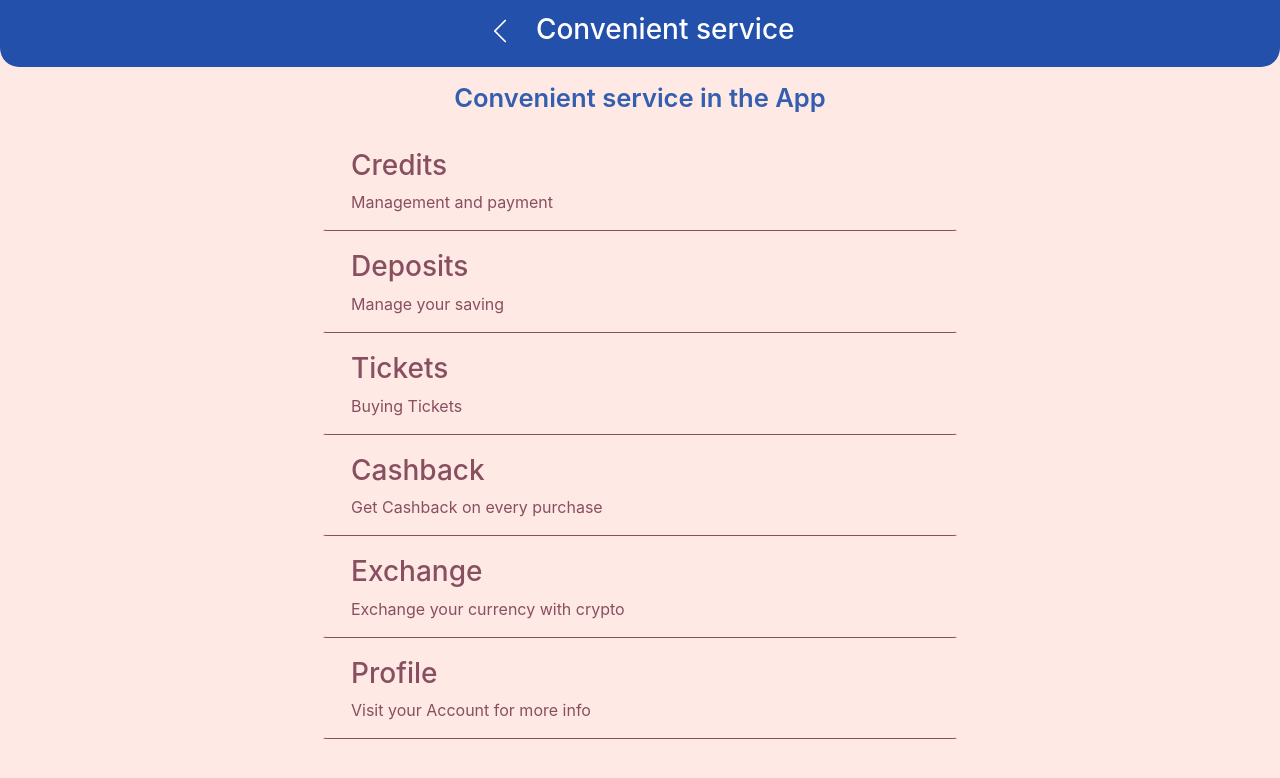
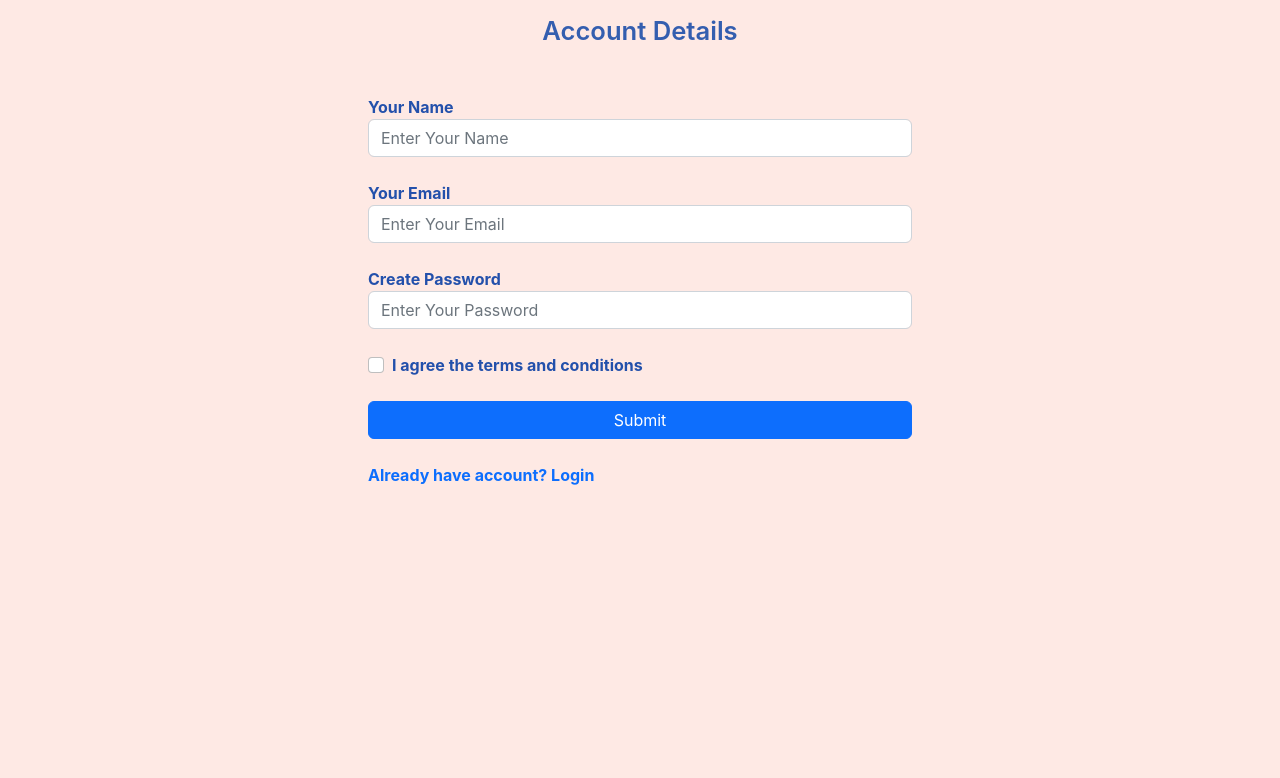
Before and after one commit to triyam/neoBank, a React (Create React App) app: page /userregister in a window 1280 px wide. Shown: the top 778 px of the page. Built offline with nearby package versions, Linux system fonts and the light colour scheme.

Commit message:
added routing

```diff
--- a/src/App.js
+++ b/src/App.js
@@ -1,11 +1,17 @@
 import logo from './logo.svg';
+import {
+	BrowserRouter as Router,
+	Routes,
+	Route,
+	Link
+} from 'react-router-dom';
 import './App.css';
 import UserLogin from './Components/UserAuth/UserLogin';
 import UserRegister from './Components/UserAuth/UserRegister';
 import VerifyOTP from './Components/UserAuth/VerifyOTP';
 import UserKYC from './Components/UserAuth/UserKYC';
 import UserDashboard from './Components/UserDashboard/UserDashboard';
-import Userprofile from './Components/UserDashboard/UserProfile';
+import UserProfile from './Components/UserDashboard/Userprofile';
 import UserCredits from './Components/UserDashboard/UserCredits';
 import UserExchange from './Components/UserDashboard/UserExchange';
 import UserDeposits from './Components/UserDashboard/UserDeposits';
@@ -14,9 +20,24 @@ import UserCashback from './Components/UserDashboard/UserCashback';
 
 function App() {
   return (
-    <div className='app'>
-      <UserDashboard/>
-    </div>
+
+<Router>
+           <div className="app">
+           <Routes>
+                 <Route exact path='/userlogin' element={< UserLogin />}></Route>
+                 <Route exact path='/userregister' element={<UserRegister/>}></Route>
+                 <Route exact path='/verifyotp' element={<VerifyOTP/>}></Route>
+                 <Route exact path='/userkyc' element={<UserKYC/>}></Route>
+                 <Route exact path='/userprofile' element={<UserProfile/>}></Route>
+                 <Route exact path='/usercredits' element={<UserCredits/>}></Route>
+                 <Route exact path='/userexchange' element={<UserExchange/>}></Route>
+                 <Route exact path='/userdeposits' element={<UserDeposits/>}></Route>
+                 <Route exact path='/usertickets' element={<UserTickets/>}></Route>
+                 <Route exact path='/usercashback' element={<UserCashback/>}></Route>
+                 <Route exact path='/userdashboard' element={<UserDashboard/>}></Route>
+          </Routes>
+          </div>
+       </Router>
   );
 }
 
--- a/src/Components/UserAuth/UserKYC.js
+++ b/src/Components/UserAuth/UserKYC.js
@@ -1,4 +1,5 @@
 import React from 'react'
+import { Link } from 'react-router-dom';
 
 const UserKYC = () => (
 	<>
@@ -76,7 +77,7 @@ const UserKYC = () => (
 				</div>
 
 				<div className="form-group mb-4">
-					<input type="submit" name='userKYC' className="btn btn-primary submitbuttom" id="userKYC" />
+				<Link to="/verifyotp"><input type="submit" name='userKYC' className="btn btn-primary submitbuttom" id="userKYC" /></Link>
 				</div>
 
 			</form>
--- a/src/Components/UserAuth/UserLogin.js
+++ b/src/Components/UserAuth/UserLogin.js
@@ -1,4 +1,5 @@
 import React from 'react'
+import { Link } from 'react-router-dom';
 
 const UserLogin = () => (
     <>
@@ -26,11 +27,11 @@ const UserLogin = () => (
                 </div>
 
                 <div className="form-group mb-4">
-                    <input type="submit" name='login' className="btn btn-primary submitbuttom" id="login" />
+                <Link to="/verifyotp"><input type="submit" name='login' className="btn btn-primary submitbuttom" id="login" /></Link>
                 </div>
 
                 <div className="form-group mb-4">
-                    <label><a href='/UserRegister'>Dont have account? Register</a></label>
+                    <label><Link to='/userregister'>Dont have account? Register</Link></label>
                 </div>
 
             </form>
--- a/src/Components/UserAuth/UserRegister.js
+++ b/src/Components/UserAuth/UserRegister.js
@@ -1,4 +1,5 @@
 import React from 'react'
+import { Link } from 'react-router-dom';
 
 const UserRegister = () => (
     <>
@@ -32,11 +33,11 @@ const UserRegister = () => (
                 </div>
 
                 <div className="form-group mb-4">
-                    <input type="submit" name='register' className="btn btn-primary submitbuttom" id="register" />
+                    <Link to='/userkyc'><input type="submit" name='register' className="btn btn-primary submitbuttom" id="register" /></Link>
                 </div>
 
                 <div className="form-group mb-4">
-                    <label><a href='/userLogin'>Already have account? Login</a></label>
+                    <label><Link to='/userlogin'>Already have account? Login</Link></label>
                 </div>
 
             </form>
--- a/src/Components/UserAuth/VerifyOTP.js
+++ b/src/Components/UserAuth/VerifyOTP.js
@@ -1,4 +1,5 @@
 import React from 'react'
+import { Link } from 'react-router-dom';
 
 const VerifyOTP = () => (
     <>
@@ -13,11 +14,11 @@ const VerifyOTP = () => (
                 </div>
 
                 <div className="form-group mb-4">
-                    <input type="submit" name='verify' className="btn btn-primary submitbuttom" id="verify" />
+                    <Link to='/userdashboard'><input type="submit" name='verify' className="btn btn-primary submitbuttom" id="verify" /></Link>
                 </div>
 
                 <div className="form-group mb-4">
-                    <label><a href='/userLogin'>Resent OTP</a></label>
+                    <label><Link to="/verifyotp">Resent OTP</Link></label>
                 </div>
 
             </form>
--- a/src/Components/UserDashboard/UserCashback.js
+++ b/src/Components/UserDashboard/UserCashback.js
@@ -1,10 +1,11 @@
 import React from 'react'
+import { Link } from 'react-router-dom';
 import { BsChevronLeft } from 'react-icons/bs';
 
 const UserCashback = () => (
     <>
         <div className='mobileNav'>
-            <h3 className='text-center'><BsChevronLeft />&nbsp;&nbsp;&nbsp;Cashback</h3>
+            <h3 className='text-center'><Link to="/userdashboard" style={{color:"white"}}><BsChevronLeft /></Link>&nbsp;&nbsp;&nbsp;Cashback</h3>
         </div>
 
         <h2 className='m-3 text-center'>Cashback</h2>
--- a/src/Components/UserDashboard/UserCredits.js
+++ b/src/Components/UserDashboard/UserCredits.js
@@ -1,10 +1,11 @@
 import React from 'react'
+import { Link } from 'react-router-dom';
 import { BsChevronLeft } from 'react-icons/bs';
 
 const UserCredits = () => (
     <>
         <div className='mobileNav'>
-            <h3 className='text-center'><BsChevronLeft />&nbsp;&nbsp;&nbsp;Credits</h3>
+            <h3 className='text-center'><Link to="/userdashboard" style={{color:"white"}}><BsChevronLeft /></Link>&nbsp;&nbsp;&nbsp;Credits</h3>
         </div>
 
         <h2 className='m-3 text-center'>Credits</h2>
--- a/src/Components/UserDashboard/UserDashboard.js
+++ b/src/Components/UserDashboard/UserDashboard.js
@@ -1,10 +1,11 @@
 import React from 'react'
+import { Link } from 'react-router-dom';
 import { BsChevronLeft } from 'react-icons/bs';
 
 const UserDashboard = () => (
   <>
     <div className='mobileNav'>
-      <h3 className='text-center'><BsChevronLeft/>&nbsp;&nbsp;&nbsp;Convenient service</h3>
+      <h3 className='text-center'><Link to="/userlogin" style={{color:"white"}}><BsChevronLeft/></Link>&nbsp;&nbsp;&nbsp;Convenient service</h3>
     </div>
 
     <h2 className='m-3 text-center' >Convenient service in the App</h2>
@@ -20,7 +21,7 @@ const UserDashboard = () => (
                     <div class="align-self-center">
                     </div>
                     <div class="media-body text-right">
-                      <h3>Credits</h3>
+                      <Link style={{textDecoration: 'none', color:"#884F60"}} to="/usercredits"><h3>Credits</h3></Link>
                       <span>Management and payment</span>
                     </div>
                   </div>
@@ -36,7 +37,7 @@ const UserDashboard = () => (
 
                     </div>
                     <div class="media-body text-right">
-                      <h3>Deposits</h3>
+                    <Link style={{textDecoration: 'none', color:"#884F60"}} to="/userdeposits"><h3>Deposits</h3></Link>
                       <span>Manage your saving</span>
                     </div>
                   </div>
@@ -52,7 +53,7 @@ const UserDashboard = () => (
 
                     </div>
                     <div class="media-body text-right">
-                      <h3>Tickets</h3>
+                    <Link style={{textDecoration: 'none', color:"#884F60"}} to="/usertickets"><h3>Tickets</h3></Link>
                       <span>Buying Tickets</span>
                     </div>
                   </div>
@@ -68,7 +69,7 @@ const UserDashboard = () => (
 
                     </div>
                     <div class="media-body text-right">
-                      <h3>Cashback</h3>
+                    <Link style={{textDecoration: 'none', color:"#884F60"}} to="/usercashback"><h3>Cashback</h3></Link>
                       <span>Get Cashback on every purchase</span>
                     </div>
                   </div>
@@ -84,7 +85,7 @@ const UserDashboard = () => (
 
                     </div>
                     <div class="media-body text-right">
-                      <h3>Exchange</h3>
+                    <Link style={{textDecoration: 'none', color:"#884F60"}} to="/userexchange"><h3>Exchange</h3></Link>
                       <span>Exchange your currency with crypto</span>
                     </div>
                   </div>
@@ -99,7 +100,7 @@ const UserDashboard = () => (
                     <div class="align-self-center">
                     </div>
                     <div class="media-body text-right">
-                      <h3>Profile</h3>
+                    <Link style={{textDecoration: 'none', color:"#884F60"}} to="/userprofile"><h3>Profile</h3></Link>
                       <span>Visit your Account for more info</span>
                     </div>
                   </div>
--- a/src/Components/UserDashboard/UserDeposits.js
+++ b/src/Components/UserDashboard/UserDeposits.js
@@ -1,10 +1,11 @@
 import React from 'react'
+import { Link } from 'react-router-dom';
 import { BsChevronLeft } from 'react-icons/bs';
 
 const UserDeposits = () => (
     <>
         <div className='mobileNav'>
-            <h3 className='text-center'><BsChevronLeft />&nbsp;&nbsp;&nbsp;Deposits</h3>
+            <h3 className='text-center'><Link to="/userdashboard" style={{color:"white"}}><BsChevronLeft /></Link>&nbsp;&nbsp;&nbsp;Deposits</h3>
         </div>
 
         <h2 className='m-3 text-center'>Deposits</h2>
--- a/src/Components/UserDashboard/UserExchange.js
+++ b/src/Components/UserDashboard/UserExchange.js
@@ -1,10 +1,11 @@
 import React from 'react'
+import { Link } from 'react-router-dom';
 import { BsChevronLeft } from 'react-icons/bs';
 
 const UserExchange = () => (
     <>
         <div className='mobileNav'>
-            <h3 className='text-center'><BsChevronLeft />&nbsp;&nbsp;&nbsp;Exchange</h3>
+            <h3 className='text-center'><Link to="/userdashboard" style={{color:"white"}}><BsChevronLeft /></Link>&nbsp;&nbsp;&nbsp;Exchange</h3>
         </div>
 
         <h2 className='m-3 text-center'>Exchange</h2>
--- a/src/Components/UserDashboard/UserTickets.js
+++ b/src/Components/UserDashboard/UserTickets.js
@@ -1,10 +1,11 @@
 import React from 'react'
+import { Link } from 'react-router-dom';
 import { BsChevronLeft } from 'react-icons/bs';
 
 const UserTickets = () => (
     <>
         <div className='mobileNav'>
-            <h3 className='text-center'><BsChevronLeft />&nbsp;&nbsp;&nbsp;Tickets</h3>
+            <h3 className='text-center'><Link to="/userdashboard" style={{color:"white"}}><BsChevronLeft /></Link>&nbsp;&nbsp;&nbsp;Tickets</h3>
         </div>
 
         <h2 className='m-3 text-center'>Tickets</h2>
--- a/src/Components/UserDashboard/Userprofile.js
+++ b/src/Components/UserDashboard/Userprofile.js
@@ -1,10 +1,11 @@
 import React from 'react'
+import { Link } from 'react-router-dom';
 import { BsChevronLeft } from 'react-icons/bs';
 
 const UserProfile = () => (
     <>
         <div className='mobileNav'>
-            <h3 className='text-center'><BsChevronLeft />&nbsp;&nbsp;&nbsp;Account</h3>
+            <h3 className='text-center'><Link to="/userdashboard" style={{color:"white"}}><BsChevronLeft /></Link>&nbsp;&nbsp;&nbsp;Account</h3>
         </div>
 
         <h2 className='m-3 text-center'>Account</h2>
```
